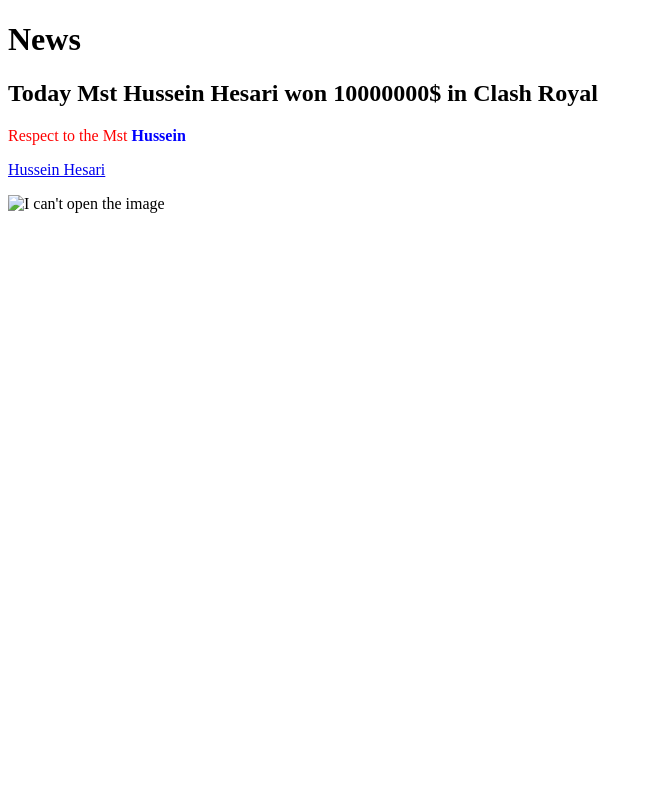
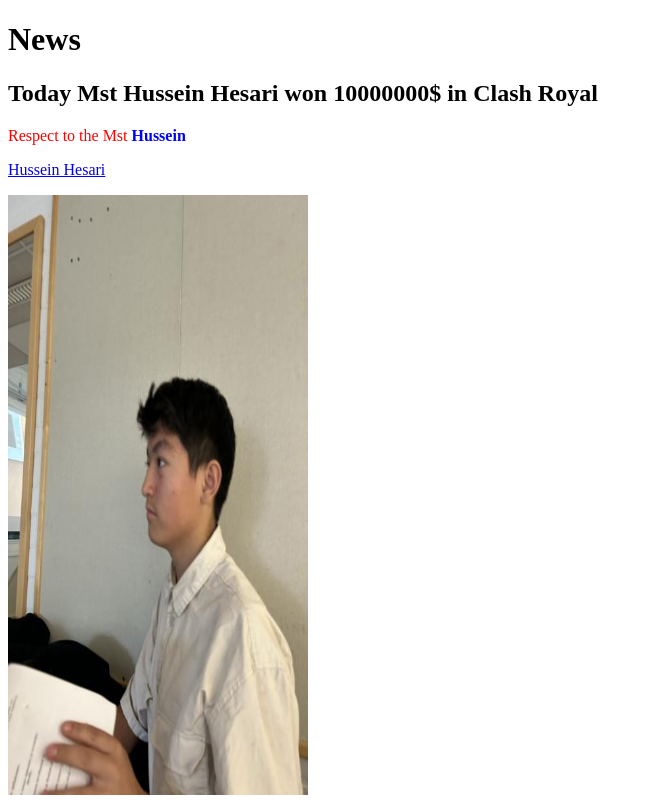
Before and after one commit to placardy/jack, a plain HTML site: page index.html in a window 1280 px wide. Shown: the whole page, without its empty margins (0-652 px from the left). Drawn offline with Linux system fonts and the light colour scheme.

Commit message:
Update index.html

```diff
--- a/index.html
+++ b/index.html
@@ -11,6 +11,6 @@
     <p><a href="https://www.instagram.com/husein7_7/" target="_blank">
         Hussein Hesari
     </a></p>
-    <img scr='/IMG_0909.jpg' alt="I can't open the image" width="300" height="600">
+    <img src='IMG_0909.jpg' alt="I can't open the image" width="300" height="600">
 </body>
 </html>
```
